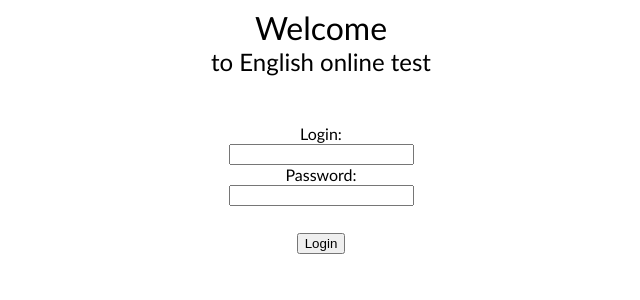
After one commit to RadekRo/flying-circus, a Flask app: page /login in a window 1280 px wide. The commit adds this page. Shown: the top 300 px of the page, without its empty margins (319-959 px from the left). Run offline with Flask 3, Linux system fonts and the light colour scheme.

Commit message:
Created basic login subpage

```diff
--- a/app.py
+++ b/app.py
@@ -9,6 +9,10 @@ app = Flask(__name__)
 def index():
     return render_template("index.html")
 
+@app.route('/login', methods=['GET', 'POST'])
+def login():
+    return render_template("login.html")
+
 if __name__ == '__main__':
     app.run()
 
--- /dev/null
+++ b/static/css/styles.css
@@ -0,0 +1,25 @@
+body {
+    text-align: center;
+    font-family: Calibri;
+}
+
+#welcome {
+    font-size: 2em;
+}
+
+#subinfo {
+    font-size: 1.5em;
+    margin-bottom: 2em;
+}
+
+p {
+    margin: 0;
+}
+
+#btn-login {
+    margin-top: 2em;
+}
+
+button:hover {
+    cursor: pointer;
+}
--- a/templates/layout.html
+++ b/templates/layout.html
@@ -4,14 +4,12 @@
     <meta charset="UTF-8">
     <meta http-equiv="X-UA-Compatible" content="IE=edge">
     <meta name="viewport" content="width=device-width, initial-scale=1.0">
-    <link rel="stylesheet" href="{{ url_for('static', filename='css/main.css') }}"/>
+    <link rel="stylesheet" href="{{ url_for('static', filename='css/styles.css') }}"/>
 </head>
 <body>
-        </header>
     <div class="block-content">
         {% block content %}
         {% endblock %}
     </div>
-        <script src="https://cdn.jsdelivr.net/npm/bootstrap@5.3.0-alpha3/dist/js/bootstrap.bundle.min.js" integrity="sha384-ENjdO4Dr2bkBIFxQpeoTz1HIcje39Wm4jDKdf19U8gI4ddQ3GYNS7NTKfAdVQSZe" crossorigin="anonymous"></script>
 </body>
 </html>
--- /dev/null
+++ b/templates/login.html
@@ -0,0 +1,20 @@
+{% extends "layout.html" %}
+{% block content %}
+    <div class="container">
+        <header>
+            <p id="welcome">Welcome</p>
+            <p id="subinfo">to English online test</p>
+        </header>
+    </div>
+    <form action="">
+        <p>
+            <label for="login">Login:</label><br/>
+            <input type="text" id="login" name="login"/>
+        </p>
+        <p>
+            <label for="password">Password:</label><br/>
+            <input type="text" id="password" name="password"/>
+        </p>
+        <button id="btn-login" type="submit">Login</button>
+    </form>
+{% endblock %}
```
Also changed, not shown: templates/index.html (+9 -1 lines), static/css/main.css (deleted). Lines whose indentation alone changed are shown as unchanged.
